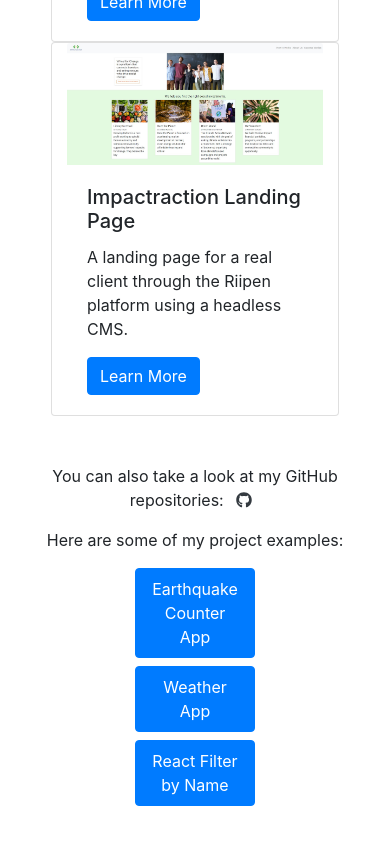
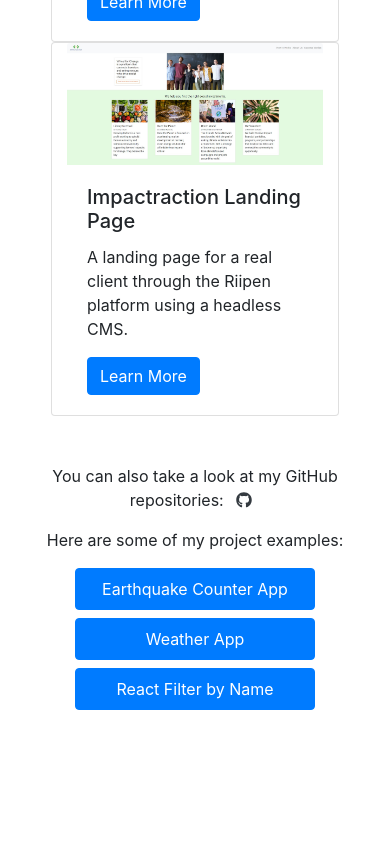
Before and after one commit to hjhm2018/my-portfolio, a React (Create React App) app: page /projects in a window 390 px wide. Shown: the part 1523-2367 px from the top of the page. Built offline with nearby package versions, Linux system fonts and the light colour scheme.

Commit message:
adding a container

```diff
--- a/src/components/About.js
+++ b/src/components/About.js
@@ -104,6 +104,7 @@ function About() {
         }
 
     </div>
+    <div className="pb-5 mt-5 mb-5 invisible">This is an invisible container</div>
 </div>
     )
 }
--- a/src/components/Experience.js
+++ b/src/components/Experience.js
@@ -33,6 +33,8 @@ function Experience() {
                     </ul>
                  </Tab>
              </Tabs>
+            <div className="pb-5 mt-5 mb-5 invisible">This is an invisible container</div>
+
 
         </div>
 
--- a/src/components/Projects.js
+++ b/src/components/Projects.js
@@ -79,10 +79,12 @@ const Projects = () => {
             <div className="col-lg-12 mt-5 text-center">
                 <p>You can also take a look at my GitHub repositories: <a className="text-dark p-2" href="http://github.com/hjhm2018" target="_blank" rel="noopener noreferrer"><FontAwesomeIcon icon={['fab', 'github']} /></a></p>
                 <p>Here are some of my project examples: </p>
-                <Nav.Link className="btn btn-primary mb-2 col-4 mx-auto" as={Link} to="/earthquakeapp" eventKey={2}>Earthquake Counter App</Nav.Link>
-                <Nav.Link className="btn btn-primary mb-2 col-4 mx-auto" as={Link} to="/weatherapp" eventKey={2}>Weather App</Nav.Link>
-                <Nav.Link className="btn btn-primary mb-5 col-4 mx-auto" as={Link} to="/reactfilter" eventKey={2}>React Filter by Name</Nav.Link>
+                <Nav.Link className="btn btn-primary mb-2 col-8 col-md-4 mx-auto" as={Link} to="/earthquakeapp" eventKey={2}>Earthquake Counter App</Nav.Link>
+                <Nav.Link className="btn btn-primary mb-2 col-8 col-md-4 mx-auto" as={Link} to="/weatherapp" eventKey={2}>Weather App</Nav.Link>
+                <Nav.Link className="btn btn-primary mb-5 col-8 col-md-4 mx-auto" as={Link} to="/reactfilter" eventKey={2}>React Filter by Name</Nav.Link>
             </div>
+        <div className="pb-5 mt-5 mb-5 invisible">This is an invisible container</div>
+
         </div>
     )
 }
```
Lines whose indentation alone changed are shown as unchanged.
